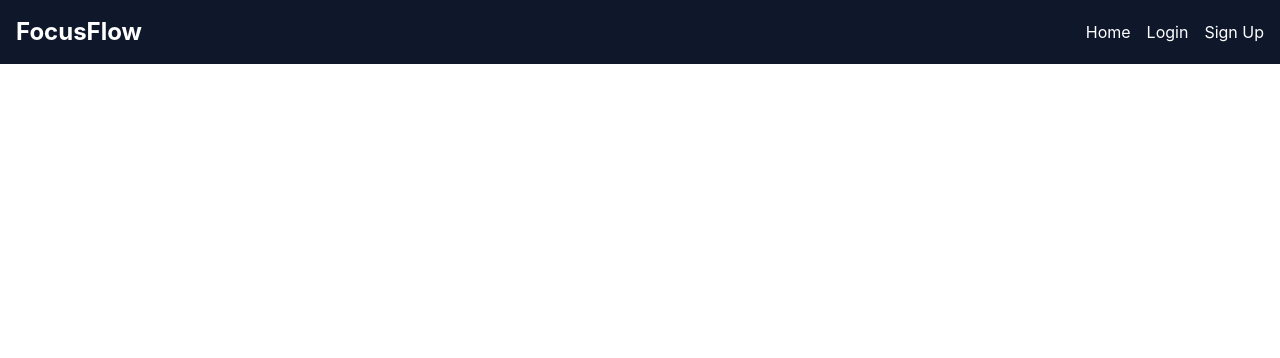
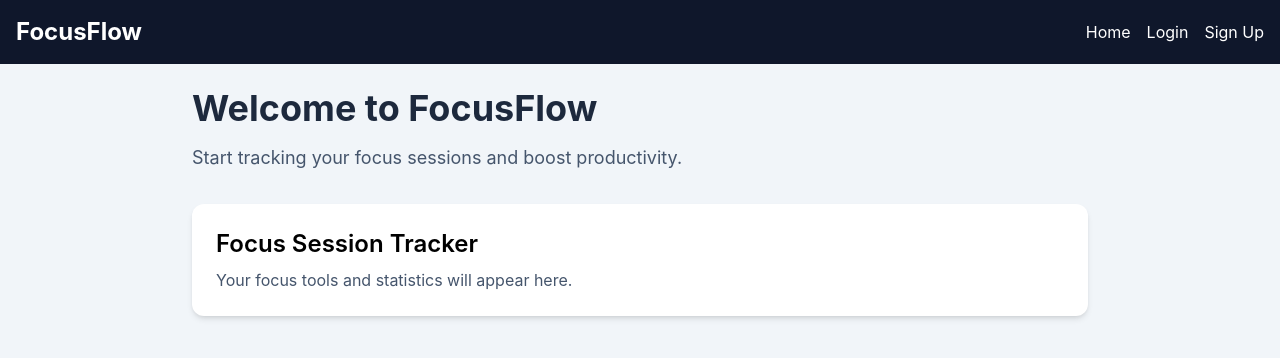
Before and after one commit to Keshawn-K/Focus-Flow, a React (Vite) app in the folder focusflow/: page /dashboard in a window 1280 px wide. Shown: the top 358 px of the page. Built offline with nearby package versions, Linux system fonts and the light colour scheme; no server answers.

Commit message:
redirection from login to dashboard

```diff
--- a/focusflow/src/App.jsx
+++ b/focusflow/src/App.jsx
@@ -6,6 +6,7 @@ import Navbar from "./components/Navbar"
 import Home from "./components/Home"
 import Login from "./components/Login"
 import Signup from "./components/Signup"
+import Dashboard from "./components/Dashboard"
 
 function App() {
 
@@ -27,6 +28,9 @@ function App() {
         {/* Signup page */}
         <Route path="/signup" element={<Signup />} />
 
+        {/* Dashboard page */}
+        <Route path="/dashboard" element={<Dashboard />} />
+
       </Routes>
 
     </BrowserRouter>
--- /dev/null
+++ b/focusflow/src/components/Dashboard.jsx
@@ -0,0 +1,40 @@
+// Dashboard page component
+const Dashboard = () => {
+  return (
+
+    // Full page container
+    <div className="min-h-screen bg-slate-100 p-6">
+
+      {/* Dashboard content */}
+      <div className="max-w-4xl mx-auto">
+
+        {/* Page heading */}
+        <h1 className="text-4xl font-bold text-slate-800 mb-4">
+          Welcome to FocusFlow
+        </h1>
+
+        {/* Small description */}
+        <p className="text-slate-600 text-lg">
+          Start tracking your focus sessions and boost productivity.
+        </p>
+
+        {/* Placeholder card */}
+        <div className="bg-white rounded-xl shadow-md p-6 mt-8">
+
+          <h2 className="text-2xl font-semibold mb-2">
+            Focus Session Tracker
+          </h2>
+
+          <p className="text-slate-600">
+            Your focus tools and statistics will appear here.
+          </p>
+
+        </div>
+
+      </div>
+
+    </div>
+  )
+}
+
+export default Dashboard
--- a/focusflow/src/components/Login.jsx
+++ b/focusflow/src/components/Login.jsx
@@ -1,9 +1,10 @@
-// Import React hook for managing state
 import { useState } from "react"
 import { supabase } from "../supabaseClient"
+import { useNavigate } from "react-router-dom"
 
 // Login page component
 const Login = () => {
+  const navigate = useNavigate()
 
   // Store email input value
   const [email, setEmail] = useState("")
@@ -33,6 +34,9 @@ const handleLogin = async (event) => {
   console.log("Logged in user:", data)
 
   alert("Login successful!")
+
+  // Redirect to dashboard
+  navigate("/dashboard")
 }
 
   return (
```
